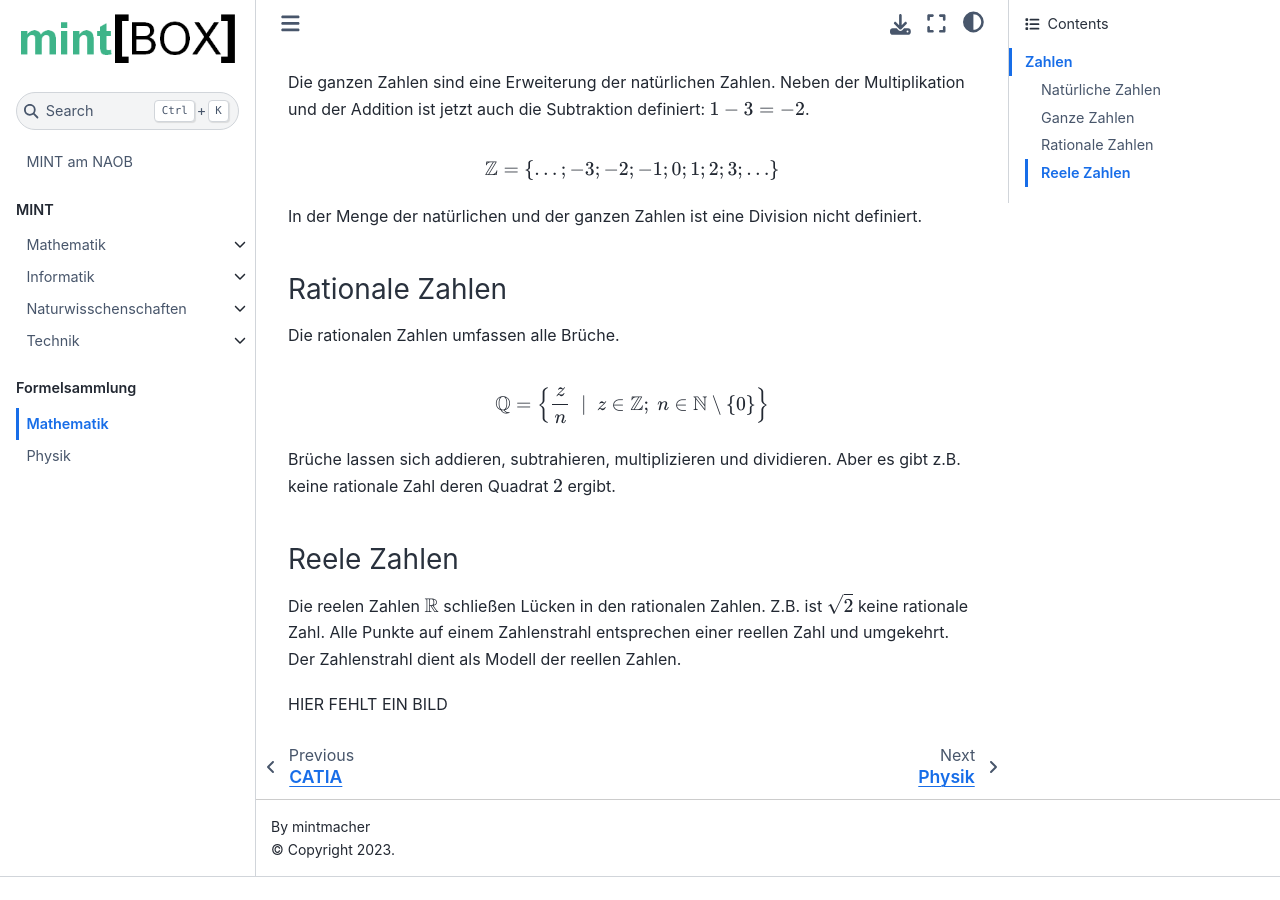
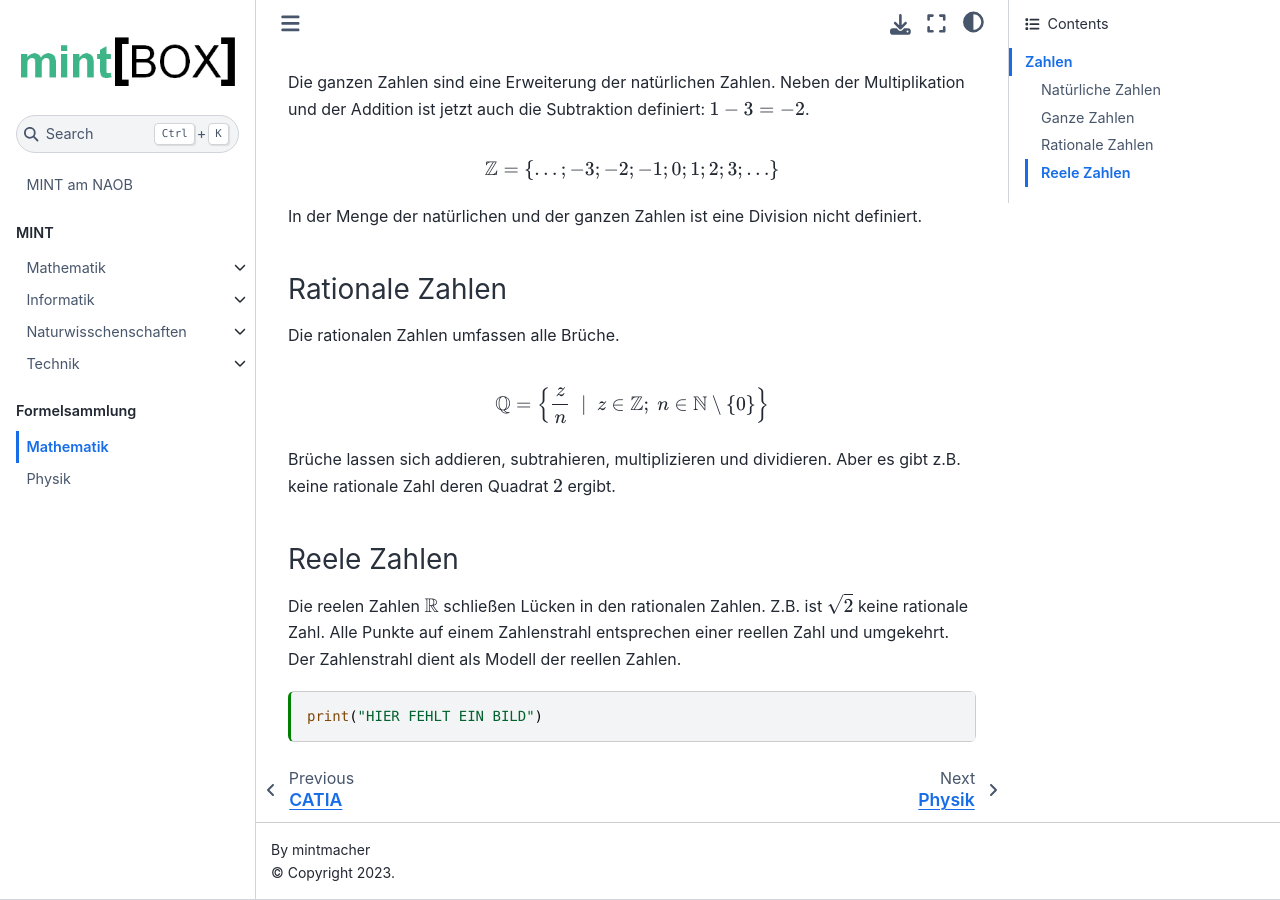
Before and after one commit to mintmacher/mintbox.cc, a Jupyter Book: the page built from formelsammlung/mathematik.md, in a window 1280 px wide and 900 px high, scrolled down 545 px. Built offline with Jupyter Book 1.0.4 settings and Sphinx 7.4.7 and the Sphinx Book theme 1.1.4, drawn with Linux system fonts in a browser that asks for light colours; before the commit the page ends 1422 px from its top, so only the background shows below that; part of the change alters nothing that is shown.

Commit message:
MyST header

````diff
--- a/formelsammlung/mathematik.md
+++ b/formelsammlung/mathematik.md
@@ -1,3 +1,15 @@
+---
+jupytext:
+  formats: md:myst
+  text_representation:
+    extension: .md
+    format_name: myst
+kernelspec:
+  display_name: Python 3
+  language: python
+  name: python3
+---
+
 # Mathematik
 
 Die Welt ist eine Formel :-)
@@ -32,4 +44,8 @@ Brüche lassen sich addieren, subtrahieren, multiplizieren und dividieren. Aber
 
 Die reelen Zahlen $\mathbb{R}$ schließen Lücken in den rationalen Zahlen. Z.B. ist $\sqrt2$ keine rationale Zahl. Alle Punkte auf einem Zahlenstrahl entsprechen einer reellen Zahl und umgekehrt. Der Zahlenstrahl dient als Modell der reellen Zahlen.
 
-HIER FEHLT EIN BILD
+```{code-cell} ipython3
+:tags: [mytag]
+
+print("HIER FEHLT EIN BILD")
+```
````
